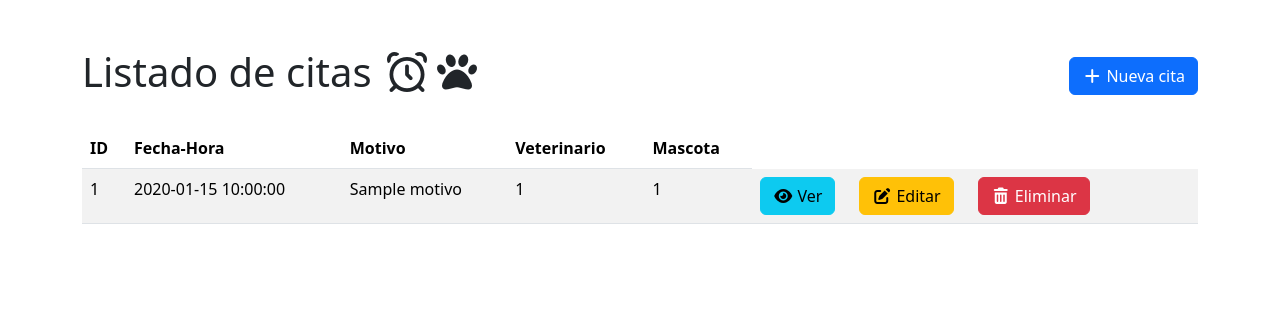
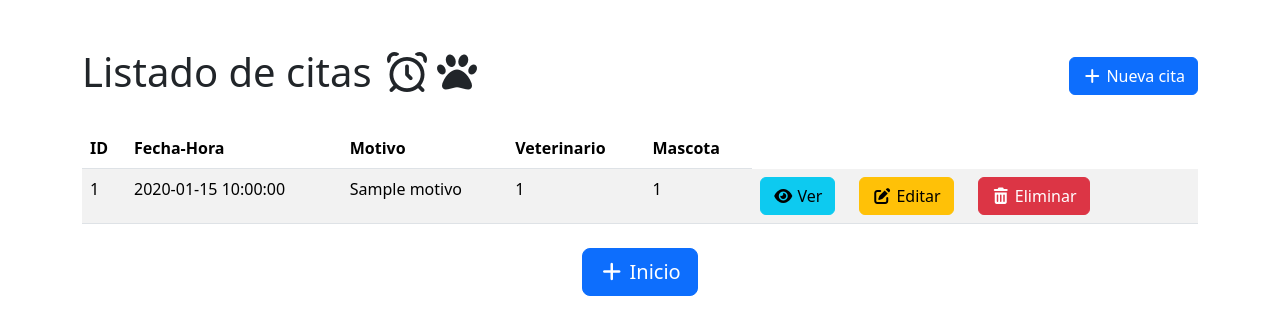
Before and after one commit to albanomp/Proyecto-Clinica-Veterinaria, a Python web app: template Clinica_Veterinaria/app/templates/citas/list.html in a window 1280 px wide. Shown: the top 335 px of the page. Run offline with Jinja, Linux system fonts and the light colour scheme; the template is opened without the code that fills it: most values are stand-ins (such as "Sample title", 1, 10 or a date in 2020); some libraries are stand-ins or nearby versions.

Commit message:
Añadido botón para pantalla home en lista de tratamientos, dueños y citas

```diff
--- a/Clinica_Veterinaria/app/templates/citas/list.html
+++ b/Clinica_Veterinaria/app/templates/citas/list.html
@@ -56,6 +56,11 @@
 
         </table>
     </div>
+        <div class="text-center mt-4">
+        <a href="/" class="btn btn-primary btn-lg">
+            <i class="fa-solid fa-plus"></i> Inicio
+        </a>
+        </div>
     <script src="https://cdn.jsdelivr.net/npm/bootstrap@5.3.8/dist/js/bootstrap.bundle.min.js" integrity="sha384-FKyoEForCGlyvwx9Hj09JcYn3nv7wiPVlz7YYwJrWVcXK/BmnVDxM+D2scQbITxI" crossorigin="anonymous"></script>
 </body>
 </html>
--- a/Clinica_Veterinaria/app/templates/duenyos/list.html
+++ b/Clinica_Veterinaria/app/templates/duenyos/list.html
@@ -52,6 +52,12 @@
         </table>
     </div>
 
+        <div class="text-center mt-4">
+        <a href="/" class="btn btn-primary btn-lg">
+            <i class="fa-solid fa-plus"></i> Inicio
+        </a>
+        </div>
+
     <script src="https://cdn.jsdelivr.net/npm/bootstrap@5.3.8/dist/js/bootstrap.bundle.min.js"></script>
 </body>
 </html>
--- a/Clinica_Veterinaria/app/templates/tratamientos/list.html
+++ b/Clinica_Veterinaria/app/templates/tratamientos/list.html
@@ -58,6 +58,11 @@
 
         </table>
     </div>
+        <div class="text-center mt-4">
+        <a href="/" class="btn btn-primary btn-lg">
+            <i class="fa-solid fa-plus"></i> Inicio
+        </a>
+        </div>
 
     <script src="https://cdn.jsdelivr.net/npm/bootstrap@5.3.8/dist/js/bootstrap.bundle.min.js"></script>
 </body>
```
